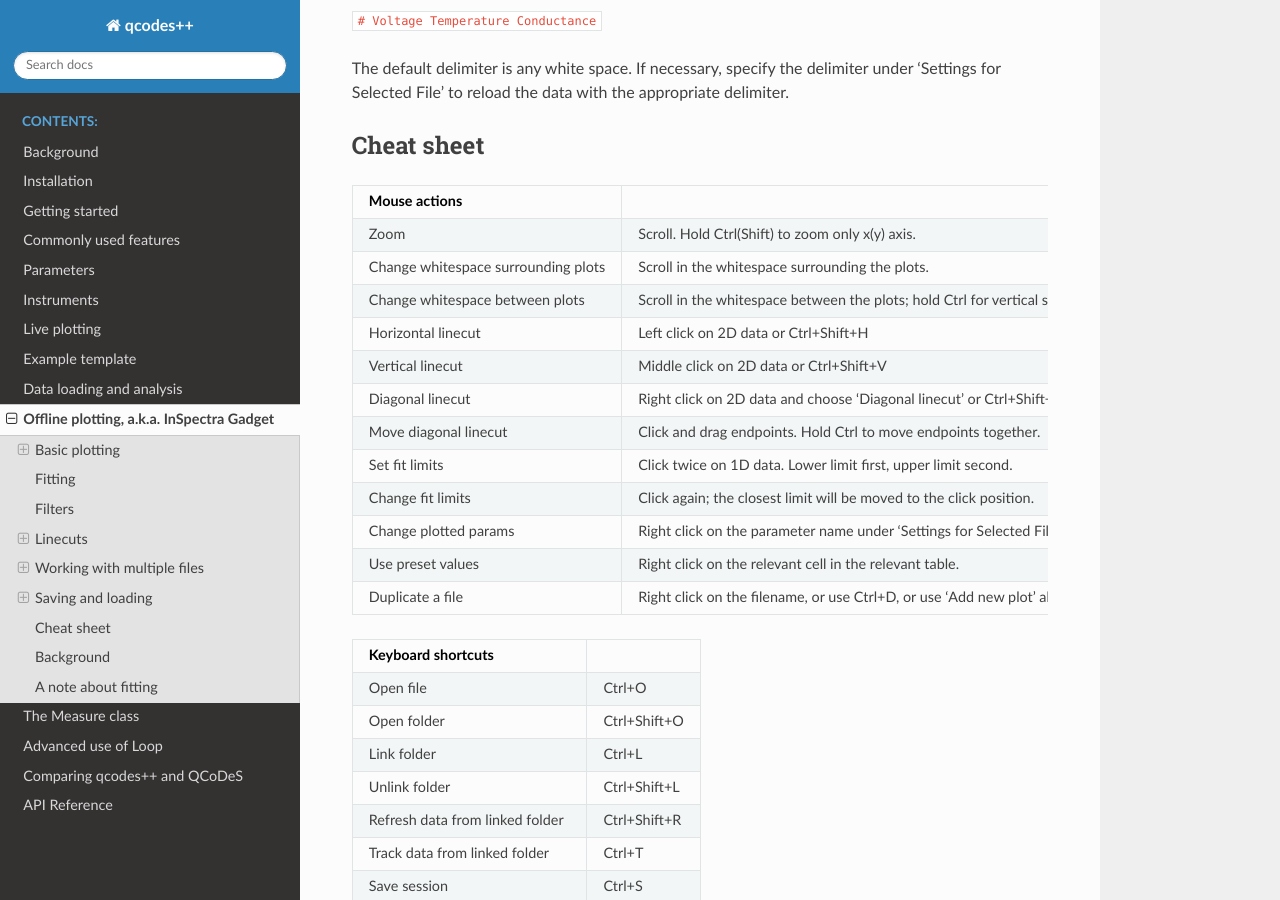
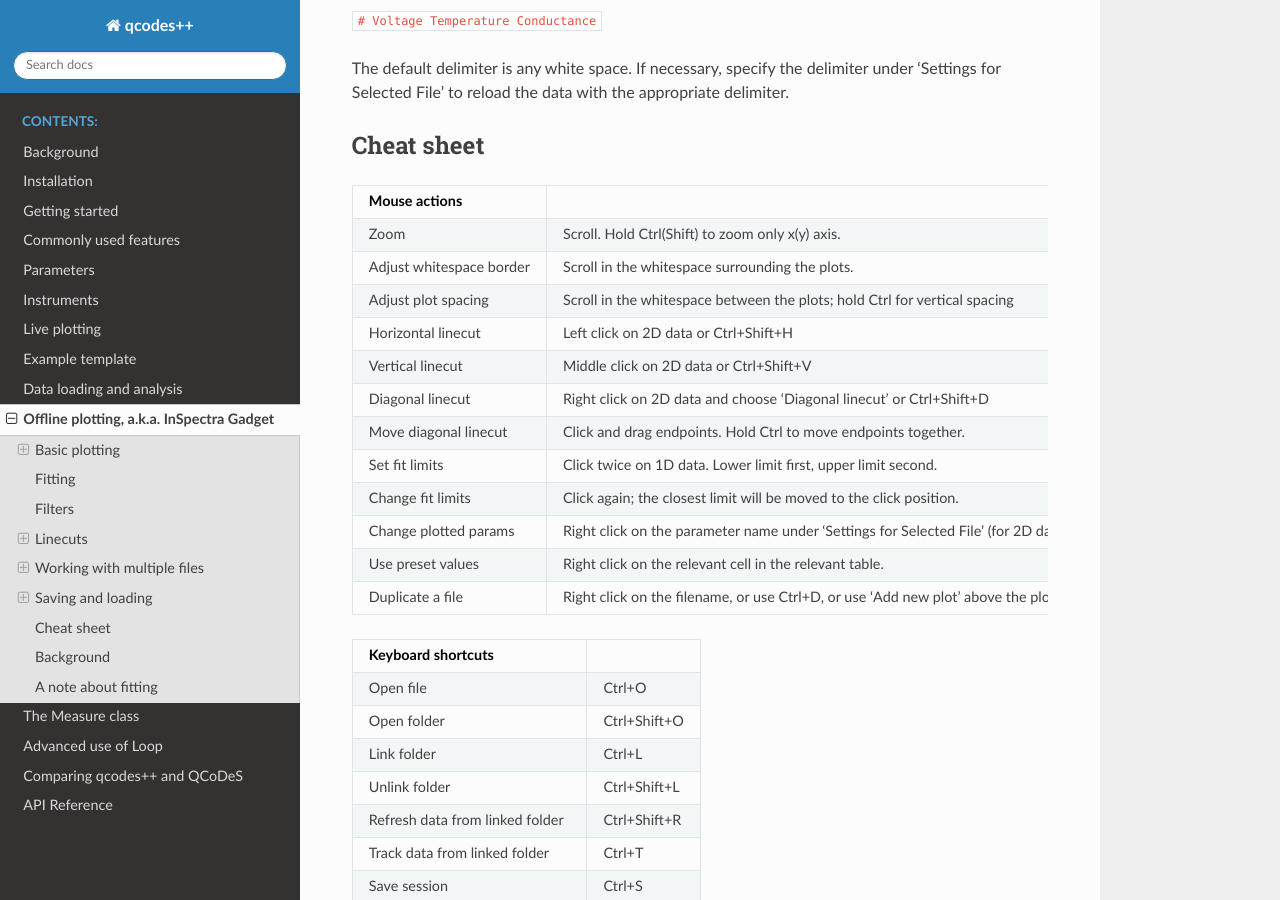
Before and after one commit to qcodespp/qcodespp.github.io, a Sphinx documentation site: the page built from docs/source/offline_plotting.rst, in a window 1280 px wide and 900 px high, scrolled down 8797 px. Built offline with Sphinx 7.4.7 and the Read the Docs theme 3.1.0, drawn with Linux system fonts in a browser that asks for light colours.

Commit message:
offline plotting

```diff
--- a/docs/source/offline_plotting.rst
+++ b/docs/source/offline_plotting.rst
@@ -327,9 +327,9 @@ Cheat sheet
       -
     * - Zoom
       - Scroll. Hold Ctrl(Shift) to zoom only x(y) axis.
-    * - Change whitespace surrounding plots
+    * - Adjust whitespace border
       - Scroll in the whitespace surrounding the plots.
-    * - Change whitespace between plots
+    * - Adjust plot spacing
       - Scroll in the whitespace between the plots; hold Ctrl for vertical spacing
     * - Horizontal linecut
       - Left click on 2D data or Ctrl+Shift+H
```
